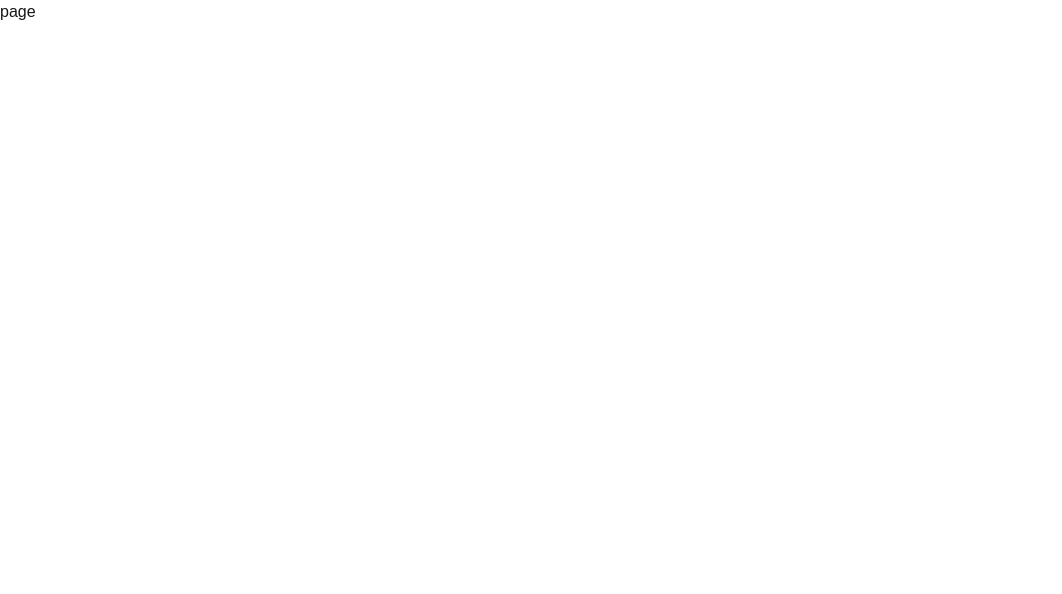
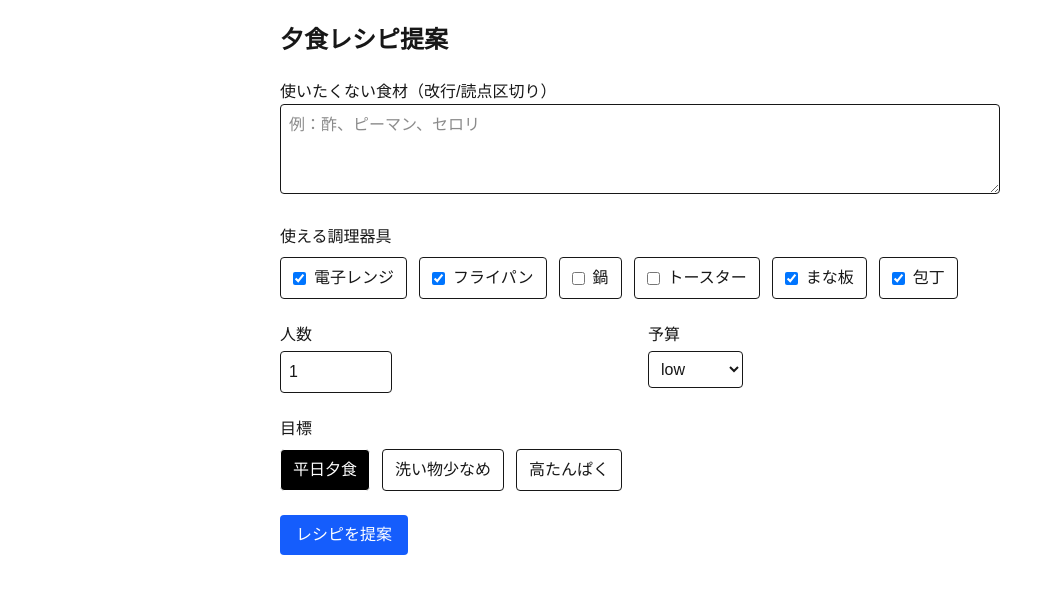
Before and after one commit to RS0856/yoru-meal, a Next.js app: page /propose in a window 1280 px wide. Shown: the top 594 px of the page, without its empty margins (0-1062 px from the left). Built offline with nearby package versions, Linux system fonts and the light colour scheme.

Commit message:
💄 提案画面のドラフトを作成

```diff
--- a/src/app/(protected)/propose/page.tsx
+++ b/src/app/(protected)/propose/page.tsx
@@ -1,9 +1,119 @@
-import React from 'react'
+"use client"
+import React, { useState } from 'react'
 
-const proposePage = () => {
+const TOOL_PRESET = ["電子レンジ","フライパン","鍋","トースター","まな板","包丁"] as const;
+
+export default function ProposePage() {
+    const [excludeText, setExcludeText] = useState("");
+    const [tools, setTools] = useState<string[]>(["電子レンジ","フライパン","まな板","包丁"]);
+    const [servings, setServings] = useState(1);
+    const [goal, setGoal] = useState<"平日夕食"|"洗い物少なめ"|"高たんぱく">("平日夕食");
+    const [budget, setBudget] = useState<"low"|"medium"|"high">("low");
+    const [result, setResult] = useState<any>(null);
+    const [loading, setLoading] = useState(false);
+    const [err, setErr] = useState<string | null>(null);
+
+    const onToggleTool = (t: string) =>
+        setTools(prev => prev.includes(t) ? prev.filter(x => x !== t) : [...prev,t]);
+
+
+    const parseExclude = (txt: string) =>
+        // 改行、カンマ、全角カンマ、空白文字のいずれかで文字列を分割
+        txt.split(/[\n,、\s]+/).map(s => s.trim()).filter(Boolean);
+
+
+
+
+
+
   return (
-    <div>page</div>
+    <main className="max-w-3xl mx-auto p-6 space-y-6">
+        <h1 className="text-2xl font-bold">夕食レシピ提案</h1>
+
+        <section className="space-y-2">
+            <label className="font-medium">使いたくない食材（改行/読点区切り）</label>
+            <textarea
+                className="w-full border rounded p-2"
+                rows={3}
+                value={excludeText}
+                onChange={e => setExcludeText(e.target.value)}
+                placeholder="例：酢、ピーマン、セロリ"
+            />
+        </section>
+
+        <section className="space-y-2">
+            <div className="font-medium">使える調理器具</div>
+            <div className="flex flex-wrap gap-3">
+                {TOOL_PRESET.map(t => (
+                    <label key={t} className="flex items-center gap-2 border rounded px-3 py-2">
+                        <input type="checkbox" checked={tools.includes(t)} onChange={() => onToggleTool(t)} />
+                        {t}
+                    </label>
+                ))}
+            </div>
+        </section>
+
+        <section className="grid grid-cols-2 gap-4">
+            <div>
+                <label className="font-medium">人数</label>
+                <input type="number" min={1} className="block border rounded p-2 mt-1 w-28" value={servings} onChange={e => setServings(parseInt(e.target.value || "1",10))}/>
+            </div>
+            <div>
+                <label className="font-medium">予算</label>
+                <select className="block border rounded p-2 mt-1" value={budget} onChange={e => setBudget(e.target.value as any)}>
+                    <option value="low">low</option>
+                    <option value="medium">medium</option>
+                    <option value="high">high</option>
+                </select>
+            </div>
+        </section>
+
+        <section>
+            <label className="font-medium">目標</label>
+            <div className="flex gap-3 mt-2">
+                {["平日夕食","洗い物少なめ","高たんぱく"].map(g => (
+            <button key={g}
+              onClick={() => setGoal(g as any)}
+              className={`px-3 py-2 rounded border ${goal===g ? "bg-black text-white" : ""}`}>{g}</button>
+          ))}
+            </div>
+        </section>
+
+        <button disabled={loading} className="px-4 py-2 rounded bg-blue-600 text-white disabled:opacity-50">{loading ? "提案中..." : "レシピを提案"}
+        </button>
+
+        {err && <p className="text-red-600">{err}</p>}
+
+        {result && (
+            <article className="border rounded p-4 space-y-3">
+                <header className="flex items-center justify-between">
+                    <h2 className="text-xl font-semibold">{result.title}</h2>
+                    <span className="text-sm opacity-70">{result.cook_time_min}分</span>
+                </header>
+                <div>
+                    <h3 className="font-medium">材料</h3>
+                    <ul className="list-disc pl-5">
+                        {result.ingredients.map((it: any, i: number) => (
+                            <li key={i}>{it.name} {it.qty}{it.optional ? "（任意）" : ""}</li>
+                        ))}
+                    </ul>
+                </div>
+                <div>
+                    <h3 className="font-medium">手順</h3>
+                    <ol className="list-decimal pl-5">
+                        {result.steps.map((s: string, i: number) => <li key={i}>{s}</li>)}
+                    </ol>
+                </div>
+                <div>
+                    <h3 className="font-medium">買い物リスト</h3>
+                    <ul className="list-disc pl-5">
+                        {result.shopping_list.map((it: any, i:number) => (
+                            <li key={i}>{it.name} {it.qty}{it.unit}</li>
+                        ))}
+                    </ul>
+                </div>
+            </article>
+        )}
+    </main>
   )
 }
-
-export default proposePage
```
